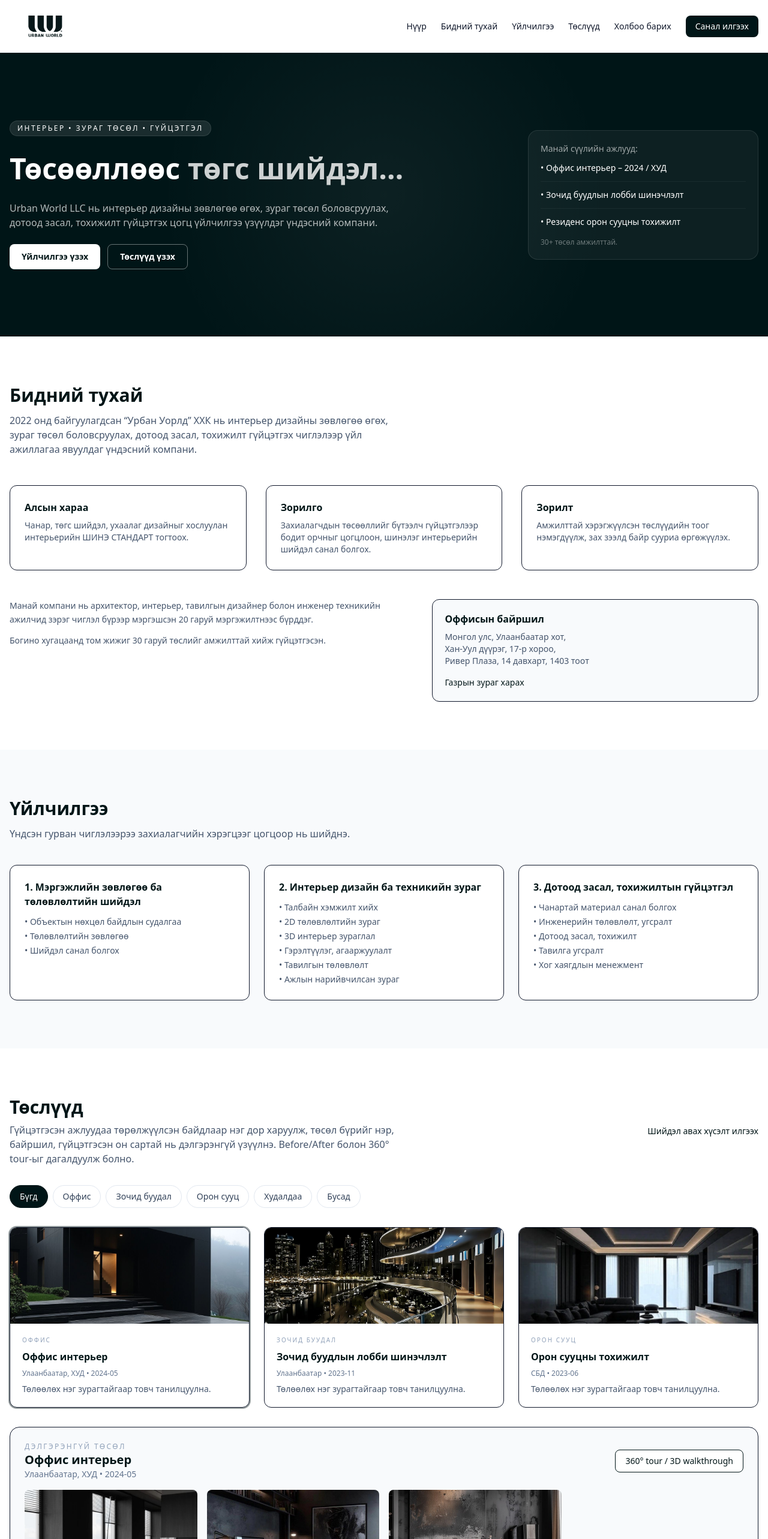
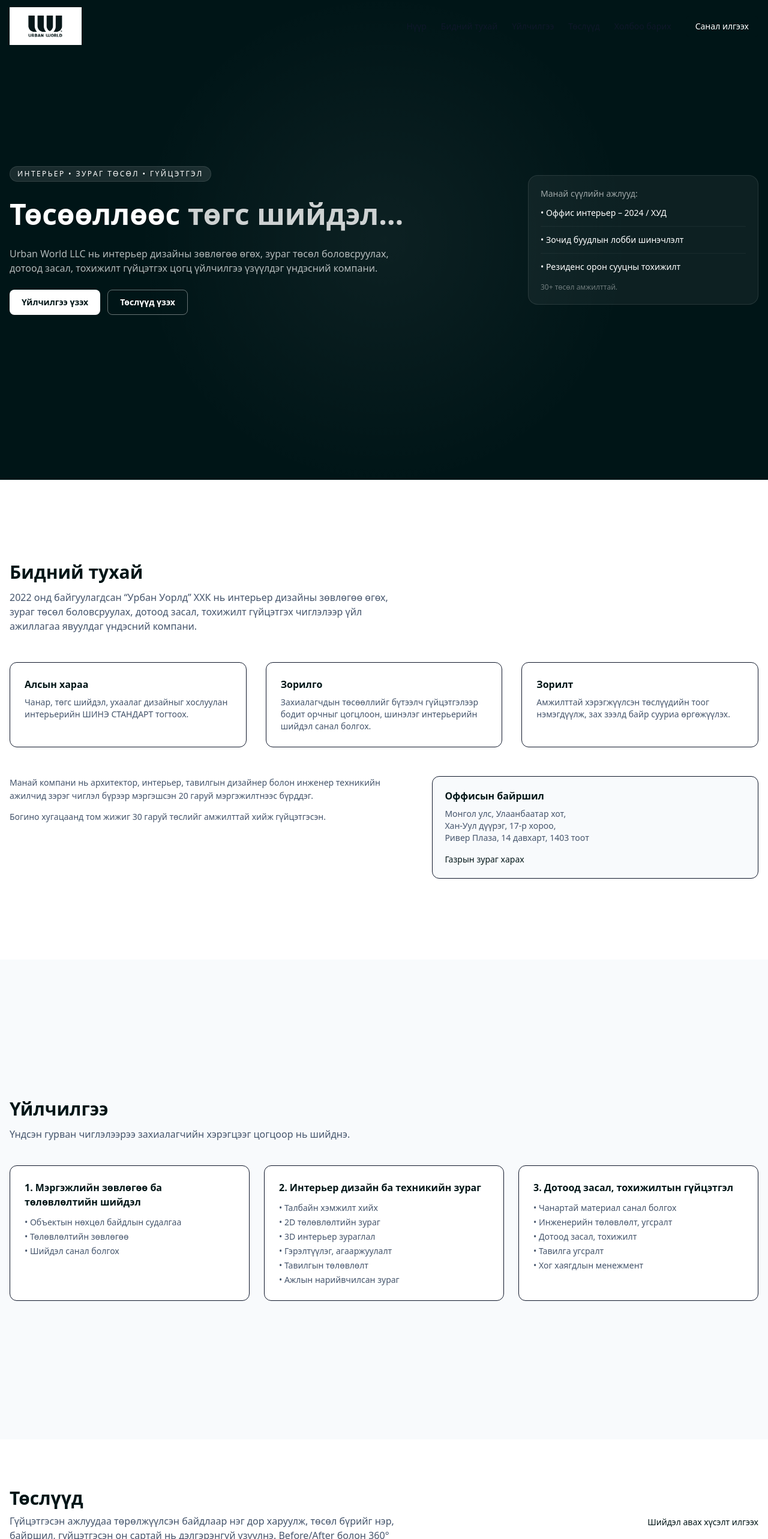
Before and after one commit to Jerry0129u/urban-world, a Next.js app: page / in a window 1280 px wide. Shown: the top 2566 px of the page at 60% size. Built offline with nearby package versions, Linux system fonts and the light colour scheme.

Commit message:
zuvhun navbar uldeev

```diff
--- a/src/components/About.tsx
+++ b/src/components/About.tsx
@@ -1,7 +1,10 @@
 export default function About() {
     return (
-        <section id="about" className="py-16 md:py-20 bg-white">
-            <div className="container mx-auto px-4 space-y-12">
+        <section
+            id="about"
+            className="py-16 md:py-20 bg-white scroll-mt-24 min-h-screen flex items-center"
+        >
+            <div className="container mx-auto w-full px-4 space-y-12">
                 <div className="max-w-2xl">
                     <h2 className="text-2xl md:text-3xl font-bold text-[#001517] mb-3">
                         Бидний тухай
--- a/src/components/Contact.tsx
+++ b/src/components/Contact.tsx
@@ -1,7 +1,10 @@
 export default function Contact() {
     return (
-        <section id="contact" className="py-16 md:py-20 bg-slate-50">
-            <div className="container mx-auto px-4 grid md:grid-cols-2 gap-10">
+        <section
+            id="contact"
+            className="py-16 md:py-20 bg-slate-50 scroll-mt-24 min-h-screen flex items-center"
+        >
+            <div className="container mx-auto w-full px-4 grid md:grid-cols-2 gap-10">
                 <div>
                     <h2 className="text-2xl md:text-3xl font-bold text-[#001517] mb-3">
                         Холбоо барих
--- a/src/components/Hero.tsx
+++ b/src/components/Hero.tsx
@@ -1,8 +1,11 @@
 export default function Hero() {
     return (
-        <section id="home" className="relative bg-[#001517] text-white overflow-hidden">
+        <section
+            id="home"
+            className="relative bg-[#001517] text-white overflow-hidden scroll-mt-24 min-h-screen flex items-center"
+        >
             <div className="absolute inset-0 opacity-5 bg-[radial-gradient(circle_at_center,_white,_transparent_55%)]" />
-            <div className="container mx-auto px-4 py-20 md:py-28 relative z-10 flex flex-col md:flex-row gap-10 items-center">
+            <div className="container mx-auto w-full px-4 py-20 md:py-28 relative z-10 flex flex-col md:flex-row gap-10 items-center">
                 <div className="flex-1 space-y-6">
                     <p className="inline-flex bg-white/10 border border-white/10 px-3 py-1 rounded-full text-xs uppercase tracking-[0.2em]">
                         Интерьер • Зураг төсөл • Гүйцэтгэл
--- a/src/components/Navbar.tsx
+++ b/src/components/Navbar.tsx
@@ -16,7 +16,7 @@ export default function Navbar() {
     const [open, setOpen] = useState(false);
 
     return (
-        <header className="sticky top-0 z-40 bg-white/80 backdrop-blur border-b border-slate-100">
+        <header className="fixed top-0 left-0 right-0 z-40 bg-transparent">
             <div className="container mx-auto px-4 flex items-center justify-between py-3 gap-4">
                 <Link href="#home" className="flex items-center gap-2">
                     {/* put /public/urbanworld-logo.png */}
--- a/src/components/Projects.tsx
+++ b/src/components/Projects.tsx
@@ -76,8 +76,11 @@ export default function Projects() {
             : projects.filter((p) => p.category === activeCategory);
 
     return (
-        <section id="projects" className="py-16 md:py-20 bg-white">
-            <div className="container mx-auto px-4 space-y-8">
+        <section
+            id="projects"
+            className="py-16 md:py-20 bg-white scroll-mt-24 min-h-screen flex items-center"
+        >
+            <div className="container mx-auto w-full px-4 space-y-8">
                 {/* Header */}
                 <div className="flex flex-col md:flex-row md:items-center md:justify-between gap-4">
                     <div>
--- a/src/components/Services.tsx
+++ b/src/components/Services.tsx
@@ -32,8 +32,11 @@ const services = [
 
 export default function Services() {
     return (
-        <section id="services" className="py-16 md:py-20 bg-slate-50">
-            <div className="container mx-auto px-4">
+        <section
+            id="services"
+            className="py-16 md:py-20 bg-slate-50 scroll-mt-24 min-h-screen flex items-center"
+        >
+            <div className="container mx-auto w-full px-4">
                 <div className="max-w-2xl mb-10">
                     <h2 className="text-2xl md:text-3xl font-bold text-[#001517] mb-3">
                         Үйлчилгээ
```
